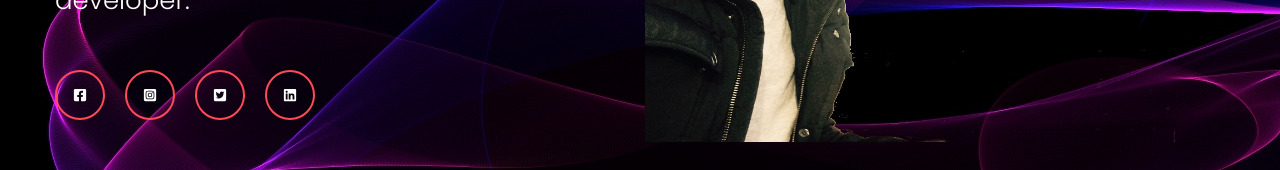
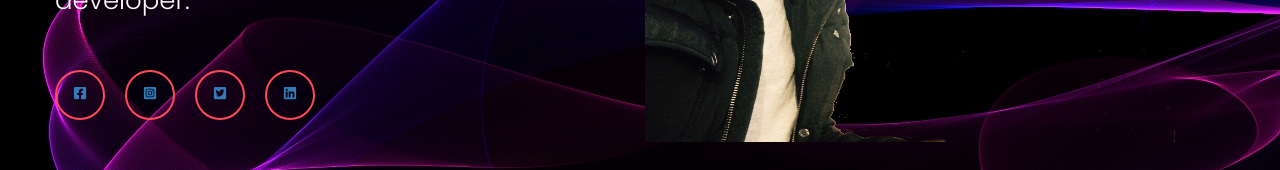
Before and after one commit to Vllaadd/20-React-Portfolio, a React (Create React App) app: page /home in a window 1280 px wide. Shown: the part 411-581 px from the top of the page. Built offline with nearby package versions, Linux system fonts and the light colour scheme.

Commit message:
links added to the social network icons

```diff
--- a/src/components/Banner.js
+++ b/src/components/Banner.js
@@ -17,10 +17,10 @@ const Banner = () => {
                                 <h1>I am Vlad Zizic</h1>
                                 <p>I am Vladimir Zizic, a professional web developer.</p>
                                 <ul className='header_ul'>
-                                    <li><FaFacebookSquare /></li>
-                                    <li><FaInstagramSquare /></li>
-                                    <li><FaTwitterSquare /></li>
-                                    <li><FaLinkedin /></li>
+                                    <li><a href='https://www.facebook.com/vladazizic' target='_blank'><FaFacebookSquare /></a></li>
+                                    <li><a href='https://www.instagram.com/z.vladd/'><FaInstagramSquare /></a></li>
+                                    <li><a href='https://twitter.com/zVladd'><FaTwitterSquare /></a></li>
+                                    <li><a href='https://www.linkedin.com/in/vladimir-zizic-bb3756134/'><FaLinkedin /></a></li>
                                 </ul>
                             </div>
                         </div>
```
Also changed, not shown: 1 other file (tests, documents, lock files or other folders).
